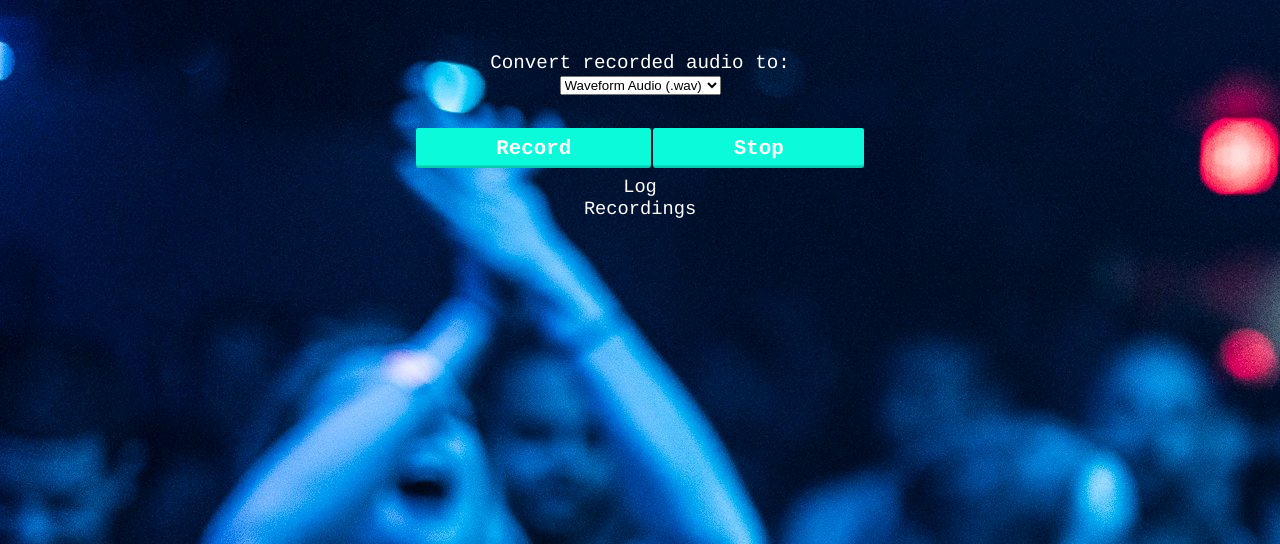
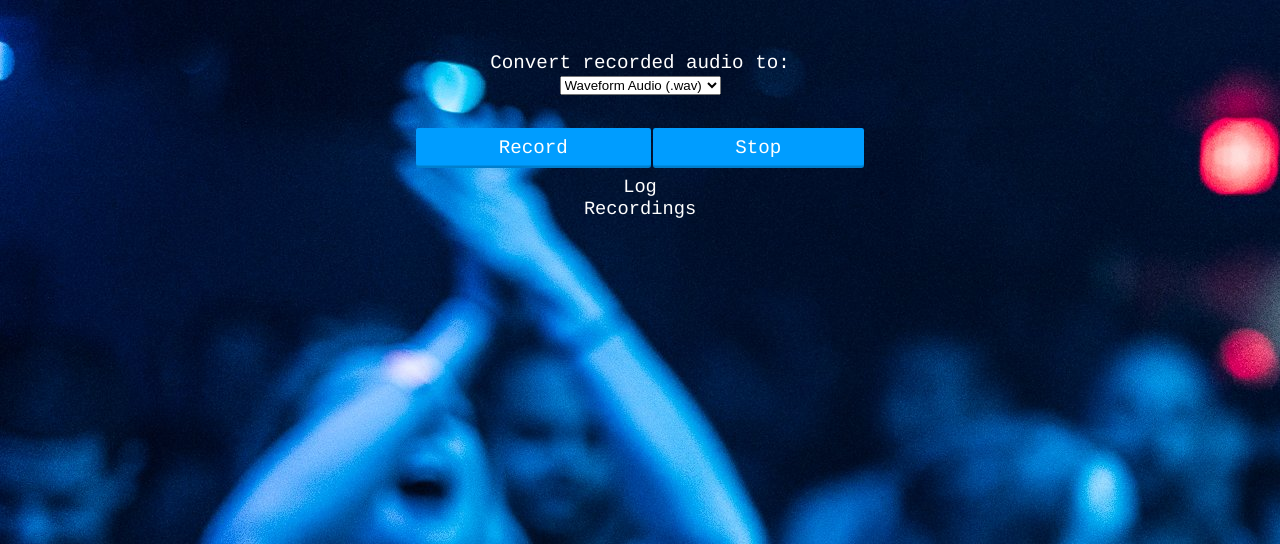
Before and after one commit to kevo1ution/BeatIT, a plain HTML site: page Frontend/webRecorder/index.html in a window 1280 px wide. Shown: the part 256-800 px from the top of the page. Drawn offline with nearby package versions, Linux system fonts and the light colour scheme.

Commit message:
front end

```diff
--- a/Frontend/webRecorder/style.css
+++ b/Frontend/webRecorder/style.css
@@ -92,7 +92,7 @@ svg {
 }
 
 .text-copy:nth-child(5){
-  stroke: #86a565;
+  stroke: #0951f7;
   animation-delay: -5s;
 }
 .text-copy:nth-child(6){
@@ -137,7 +137,7 @@ button {
   min-width: 2rem;
   border: none;
   border-radius: 0.15rem;
-  background: #0BFBDA;
+  background: #009dff;
   margin-left: 2px;
   box-shadow: inset 0 -0.15rem 0 rgba(0, 0, 0, 0.2);
   cursor: pointer;
@@ -146,8 +146,8 @@ button {
   align-items: center;
   color:#ffffff;
   font-family: Courier;
-  font-weight: 800;
-  font-size: 1.3rem;
+  font-weight: 500;
+  font-size: 1.2rem;
 }
 button:hover, button:focus {
   outline: none;
```
Also changed, not shown: 1 other file.
